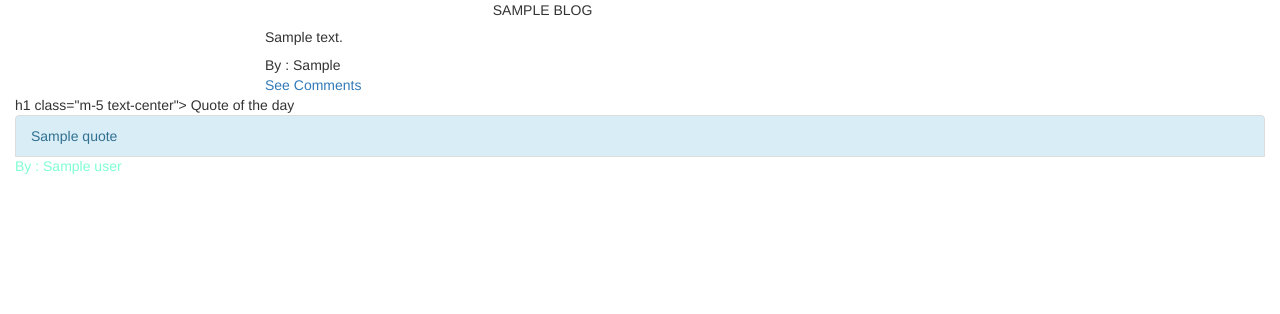
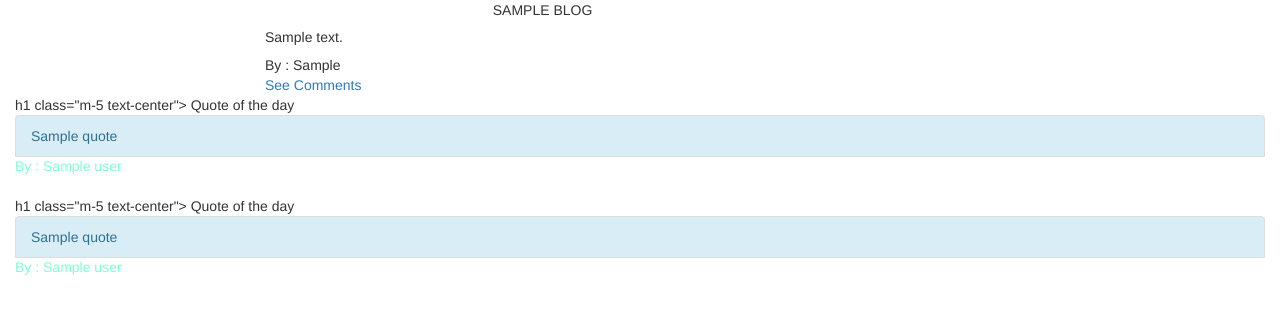
Before and after one commit to Abdihakim-Muhumed/my-blogs, a Flask app: template app/templates/index.html in a window 1280 px wide. Shown: the part 142-456 px from the top of the page. Run offline with Flask 2, Linux system fonts and the light colour scheme; the template is opened without the code that fills it: most values are stand-ins (such as "Sample title", 1, 10 or a date in 2020); data that the repository does not hold is empty; some libraries are stand-ins or nearby versions.

Commit message:
Display random quote on index.html

```diff
--- a/app/main/views.py
+++ b/app/main/views.py
@@ -10,7 +10,8 @@
 def index():
     blogs = Blog.query.all()
     title = 'Home'
-    return render_template('index.html', title = title,blogs = blogs)
+    quotes = get_quote()
+    return render_template('index.html', title = title,blogs = blogs,quotes=quotes)
 
 @main.route('/user/<uname>')
 def profile(uname):
--- a/app/templates/index.html
+++ b/app/templates/index.html
@@ -27,6 +27,16 @@
         </div>
     </div>
 </div>
+{% for quote in quotes%}
+    <!--Display quote-->
+    <div class="container-fluid">
+        h1 class="m-5 text-center"><i class="fas fa-list"></i> Quote of the day</h1>
+        <ul class="list-group">
+            <li class="list-group-item list-group-item-info">{{quote.quote}}</li>
+            <footer class="blockquote-footer" style="color: aquamarine;">By : {{quote.author|capitalize}} </footer>
+        </ul>
+    </div>
+{% endfor%}
  <!--footer -->
  {% include 'quote.html'%}
 {% endblock%}
```
